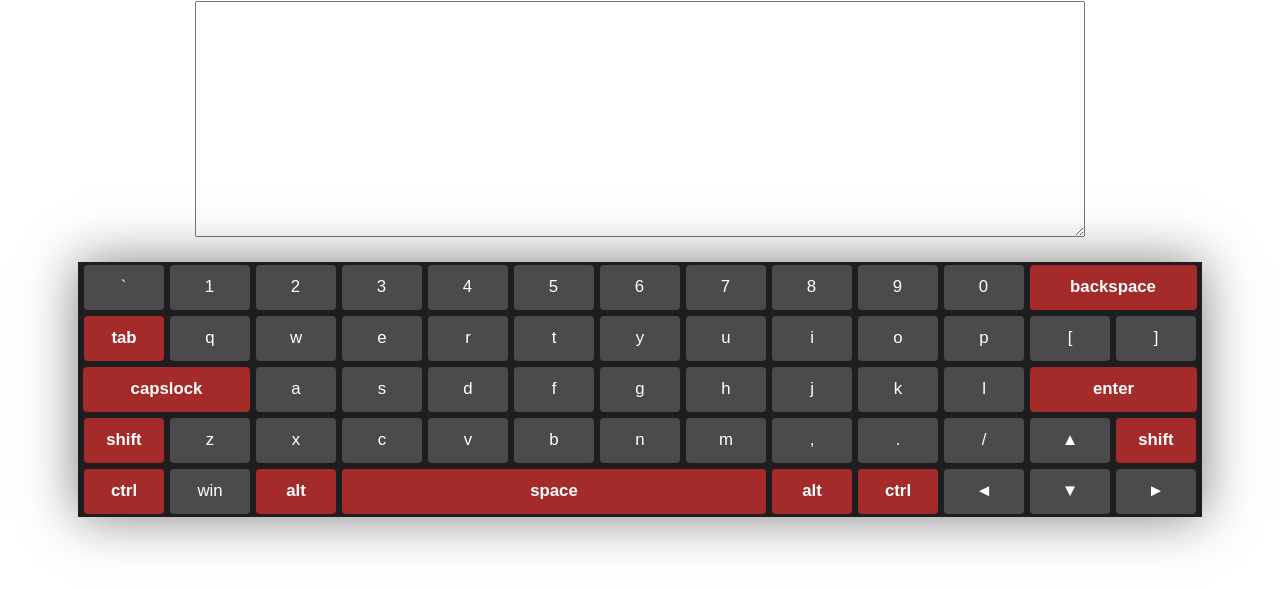
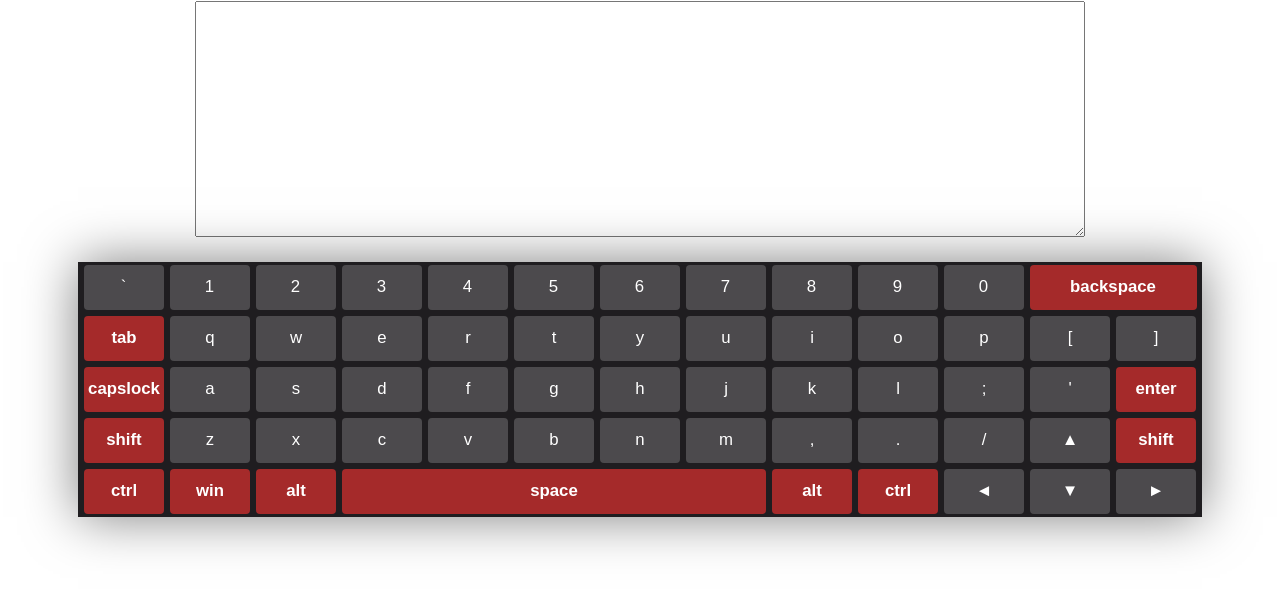
Before and after one commit to prostonau/virtual-keyboard, a website: page index.html in a window 1280 px wide. Shown: the part 79-668 px from the top of the page. Drawn offline with Linux system fonts and the light colour scheme.

Commit message:
feat: add windows button

```diff
--- a/main.js
+++ b/main.js
@@ -62,7 +62,7 @@ class Keyboard {
         const keyLayout = [
             "`","1", "2", "3", "4", "5", "6", "7", "8", "9", "0", "backspace",
             "tab","q", "w", "e", "r", "t", "y", "u", "i", "o", "p","[","]",
-            "capslock", "a", "s", "d", "f", "g", "h", "j", "k", "l", "enter",
+            "capslock", "a", "s", "d", "f", "g", "h", "j", "k", "l",";","'","enter",
             "lshift", "z", "x", "c", "v", "b", "n", "m", ",", ".","/","▲","rshift",
             "lctrl","win","lalt","space","ralt","rctrl","◄","▼","►"
         ];
@@ -199,6 +199,17 @@ class Keyboard {
 
                             break;
 
+                        case "win":
+                            keyElement.classList.add("win-key");
+                            keyElement.classList.add("spechial-button");
+                            keyElement.textContent = "win";
+                            keyElement.addEventListener("click", () => {
+                                keyElement.classList.toggle('active')
+                                setTimeout(() => {keyElement.classList.toggle('active')}, "300");
+                            });
+
+                            break;
+
 
                 case "space":
                     keyElement.classList.add("space-key");
@@ -262,6 +273,7 @@ class Keyboard {
         let ctrlRight = document.querySelector('.ctrl-right');
         let altLeft = document.querySelector('.alt-left');
         let altRight = document.querySelector('.alt-right');
+        let win = document.querySelector('.win-key');
 
         let spaceKey = document.querySelector('.space-key');
 
@@ -341,6 +353,10 @@ class Keyboard {
                     altRight.classList.toggle('active');
                     break;
                 }
+                if(e.code == 'MetaLeft') {
+                    win.classList.toggle('active');
+                    break;
+                }
 
 
 
@@ -409,6 +425,10 @@ class Keyboard {
                     if (altRight.classList.contains('active'))  altRight.classList.remove('active')
                     break;
                 }
+                if(e.code == 'MetaLeft') {
+                    if (win.classList.contains('active'))  win.classList.remove('active')
+                    break;
+                }
                 if(e.code == 'Space') {
                     if (spaceKey.classList.contains('active'))  spaceKey.classList.remove('active')
                     break;
--- a/style.css
+++ b/style.css
@@ -96,11 +96,11 @@
 }
 
 .capslock-key{
-    min-width: 167px;
+    min-width: 80px;
 }
 
 .enter-key{
-    min-width: 167px;
+    min-width: 80px;
 }
 
 .shift-left{
@@ -130,3 +130,7 @@
 .alt-right{
     min-width: 80px;
 }
+
+.win-key{
+    min-width: 80px;
+}
```
